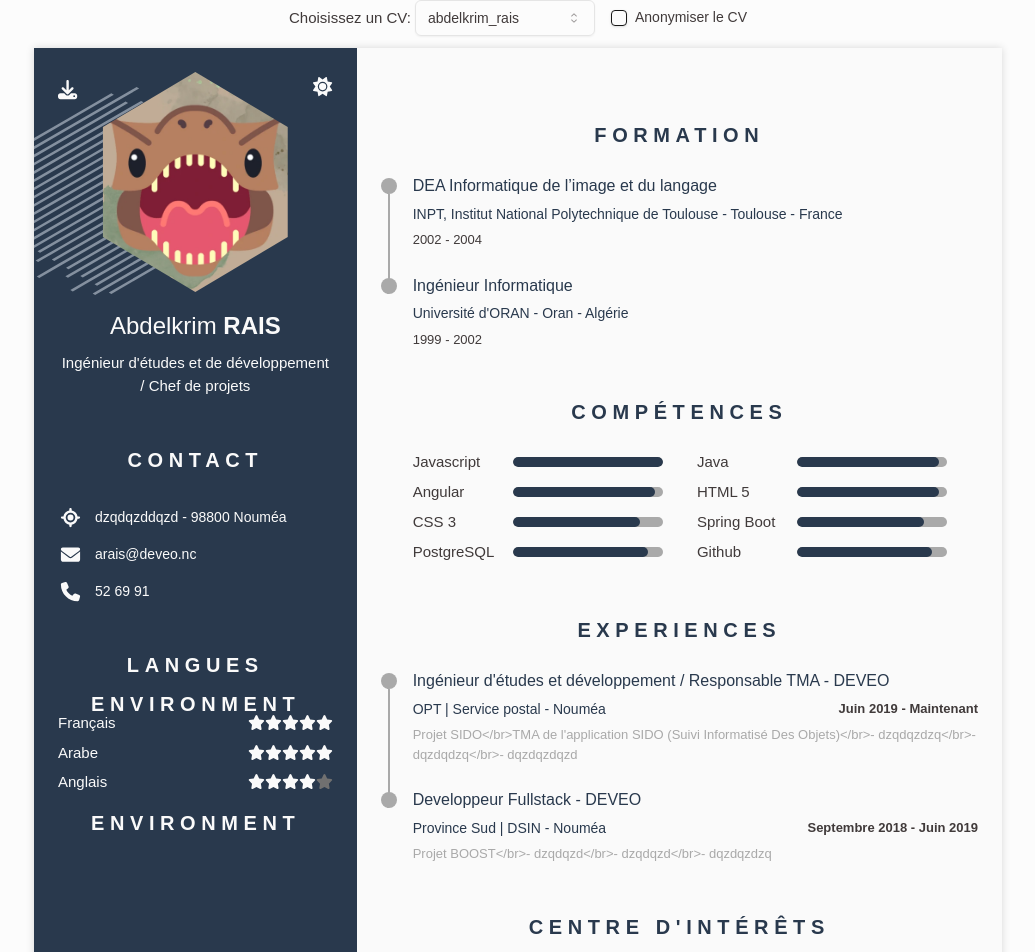
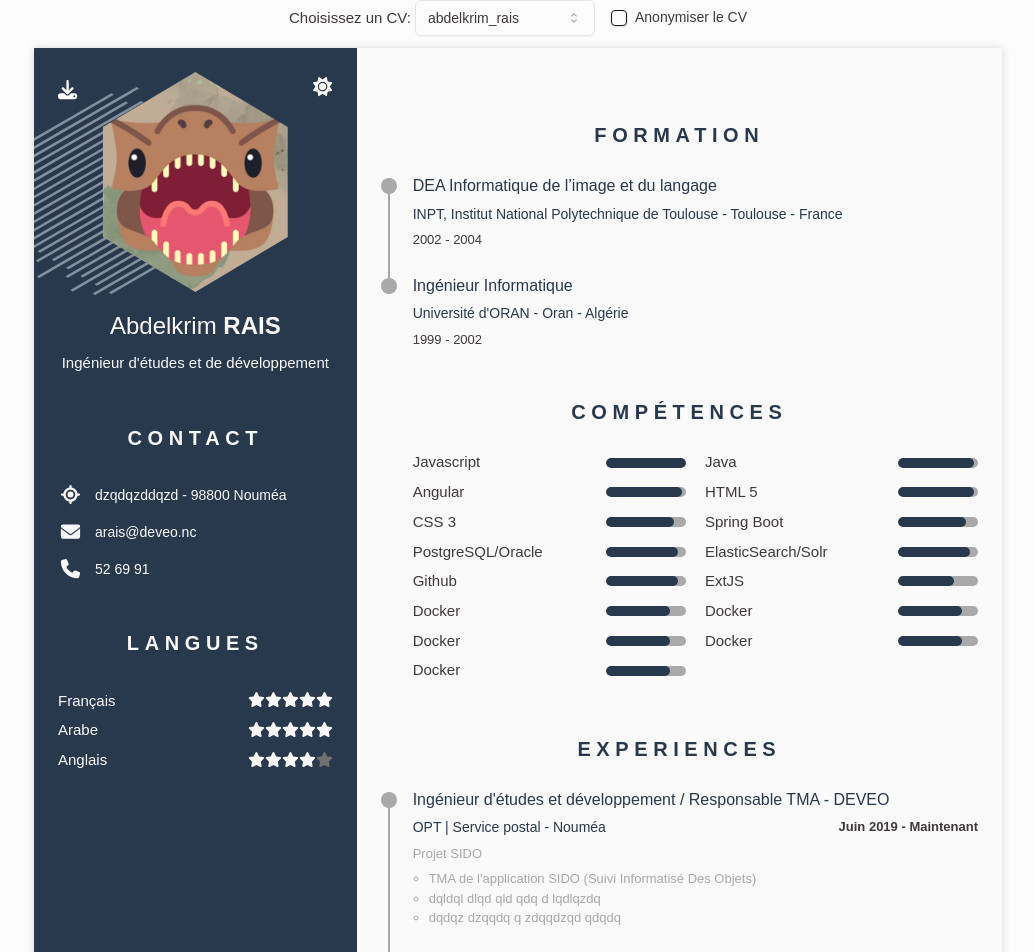
Before and after one commit to deveo-nc/nextjs-cv-generator, a Next.js app: page / in a window 1280 px wide. Shown: the top 952 px of the page, without its empty margins (122-1157 px from the left). Built offline with nearby package versions, Linux system fonts and the light colour scheme.

Commit message:
update cv

```diff
--- a/public/data/abdelkrim_rais.json
+++ b/public/data/abdelkrim_rais.json
@@ -2,7 +2,7 @@
   "lastname": "RAIS",
   "firstname": "Abdelkrim",
   "profil_path": "jean_paul_olive.webp",
-  "profession": "Ingénieur d'études et de développement / Chef de projets",
+  "profession": "Ingénieur d'études et de développement",
   "location": "dzqdqzddqzd - 98800 Nouméa",
   "email": "arais@deveo.nc",
   "phoneWithIndicator": "+687526991",
@@ -48,12 +48,40 @@
       "level": "85%"
     },
     {
-      "name": "PostgreSQL",
+      "name": "PostgreSQL/Oracle",
+      "level": "90%"
+    },
+    {
+      "name": "ElasticSearch/Solr",
       "level": "90%"
     },
     {
       "name": "Github",
       "level": "90%"
+    },
+    {
+      "name": "ExtJS",
+      "level": "70%"
+    },
+    {
+      "name": "Docker",
+      "level": "80%"
+    },
+    {
+      "name": "Docker",
+      "level": "80%"
+    },
+    {
+      "name": "Docker",
+      "level": "80%"
+    },
+    {
+      "name": "Docker",
+      "level": "80%"
+    },
+    {
+      "name": "Docker",
+      "level": "80%"
     }
   ],
   "languages": [
@@ -75,13 +103,24 @@
       "title": "Ingénieur d'études et développement / Responsable TMA - DEVEO",
       "company": "OPT | Service postal - Nouméa",
       "year": "Juin 2019 - Maintenant",
-      "description": "Projet SIDO</br>TMA de l'application SIDO (Suivi Informatisé Des Objets)</br>- dzqdqzdzq</br>- dqzdqdzq</br>- dqzdqzdqzd"
+      "description": "Projet SIDO",
+      "tasks": [
+        "TMA de l'application SIDO (Suivi Informatisé Des Objets)",
+        "dqldql dlqd qld qdq d lqdlqzdq",
+        "dqdqz dzqqdq q zdqqdzqd qdqdq"
+      ]
     },
     {
       "title": "Developpeur Fullstack - DEVEO",
       "company": "Province Sud | DSIN - Nouméa",
       "year": "Septembre 2018 - Juin 2019",
-      "description": "Projet BOOST</br>- dzqdqzd</br>- dzqdqzd</br>- dqzdqzdzq"
+      "description": "Projet BOOST",
+      "tasks": [
+        "dqzdqdz qdzqz dqdqz dqd qdz",
+        "dqdqz dzqqdq q zdqqdzqd qdqdq",
+        "dqdqz dzqqdq q zdqqdzqd qdqdq",
+        "dqdqz dzqqdq q zdqqdzqd qdqdq"
+      ]
     }
   ],
   "educations": [
--- a/src/app/globals.css
+++ b/src/app/globals.css
@@ -500,7 +500,8 @@ img {
 }
 
 .skills_content {
-  gap: 0.2rem;
+  column-gap: 1.2rem;
+  row-gap: 0.2rem;
   grid-template-columns: repeat(2, 1fr);
   padding-left: 2rem;
 }
@@ -511,12 +512,12 @@ img {
 
 .skills_text {
   display: inline-block;
-  width: 100px;
+  width: 140px;
 }
 
 .skills_box {
   display: inline-block;
-  width: 150px;
+  width: 80px;
   height: 10px;
   border-radius: 6px;
   overflow: hidden;
--- a/src/components/experience.tsx
+++ b/src/components/experience.tsx
@@ -19,11 +19,13 @@ export default function Experience({cv}: {cv:CVData}) {
                                     <span className="experience_company">{experience.company}</span>
                                     <span className="experience_year font-bold">{experience.year}</span>
                                 </div>
-                                <div className="environment_container">
-                                    <h2>Environment</h2>
-                                    <p>{experience.environment}</p>
-                                </div>
-                                <p className="experience_description" >{experience.description}</p>
+                                {
+                                    experience.environment && <div className="environment_container">
+                                        <h2>Environment</h2>
+                                        <p>{experience.environment}</p>
+                                    </div>
+                                }
+                                <p className="experience_description">{experience.description}</p>
                                 {(experience.tasks?.length ?? 0) > 0 &&
                                     <ul className="experience_tasks">
                                         {experience.tasks.map((task, index) => {
--- a/src/components/skill.tsx
+++ b/src/components/skill.tsx
@@ -9,7 +9,7 @@ export default function Skill({cv}:{cv:CVData}) {
                 <div className="skills_content bd-grid">
                     {cv.skills.map((skill, i) => {
                         return (
-                            <div key={i} className="skills_name">
+                            <div key={i} className="skills_name flex justify-between items-center">
                                 <span className="skills_text">{skill.name}</span>
                                 <SkillBar skill={skill}></SkillBar>
                             </div>
```
